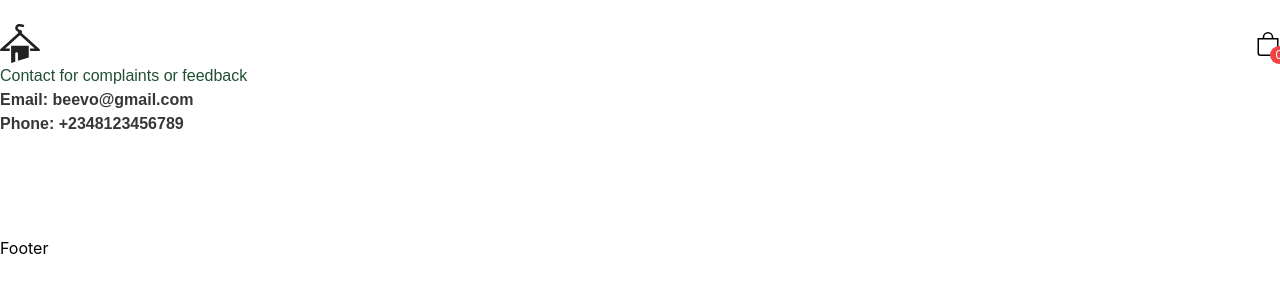
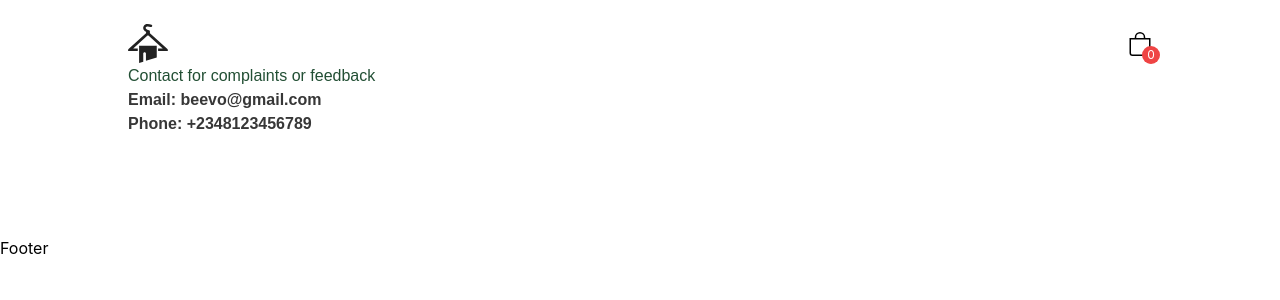
Before and after one commit to BetsyArinze/beevo-fashion, a React (Create React App) app: page /pages/Contact.js in a window 1280 px wide. Shown: the top 300 px of the page. Built offline with nearby package versions, Linux system fonts and the light colour scheme; no server answers.

Commit message:
Update Sidebar

```diff
--- /dev/null
+++ b/src/components/Hero.js
@@ -0,0 +1,10 @@
+import React from "react";
+
+import WomanImg from '../assets/images/woman_hero.png'
+import { Link } from "react-router-dom";
+
+const Hero = () => {
+    return <div>Hero</div>
+};
+
+export default Hero;
--- a/src/components/Sidebar.js
+++ b/src/components/Sidebar.js
@@ -28,21 +28,33 @@ const Sidebar = () => {
             <IoMdArrowForward className='text-2xl' />
           </div>
         </div>
-        <div className="flex flex-col gap-y-2 h-[520px] lg:h-[640px] overflow-y-auto overflow-x-hidden border-b">{cart.map(item => {
+        <div className="flex flex-col gap-y-2 h-[60%] lg:h-[50%] overflow-y-auto
+          overflow-x-hidden border-b">
+          {cart.map(item => {
           return <CartItem item={item} key={item.id} />;
-        })}</div>
+        })}
+        </div>
         <div className="flex flex-col gap-y-3 py-4 mt-4">
           <div className="flex w-full justify-between items-center">
-            {/* total */}
-            <div className="uppercase font-semibold">
-              <span className="mr-2">Total:</span>$ {parseFloat(total).toFixed(2)}
+            <div>
+              {/* total */}
+              <div className="uppercase font-semibold">
+                <span className="mr-2">Total:</span>$ {parseFloat(total).toFixed(2)}
+              </div>
             </div>
             {/* clear cart icon */}
-            <div onClick={clearCart} className="cursor-pointer py-4 bg-red-500 text-white w-12 h-12 flex
+            <div onClick={clearCart}
+            className="cursor-pointer py-4 bg-red-500 text-white w-12 h-12 flex
               justify-center items-center text-xl">
               <FiTrash2 />
             </div>
           </div>
+          <Link to='/' className="bg-gray-200 flex p-4 justify-center items-center text-primary w-full font-medium">
+            View Cart
+          </Link>
+          <Link to='/' className="bg-primary flex p-4 justify-center items-center text-white w-full font-medium">
+            Checkout
+          </Link>
         </div>
       </div>
     );
--- a/src/index.js
+++ b/src/index.js
@@ -1,6 +1,6 @@
 import React, { Component } from 'react';
 import ReactDOM from 'react-dom/client';
-import './assets/css/index.css';
+import './index.css';
 import App from './App';
 import reportWebVitals from './reportWebVitals';
 
--- a/src/pages/Home.js
+++ b/src/pages/Home.js
@@ -6,6 +6,7 @@ import { ProductContext } from '../contexts/ProductContext';
 import { FaArrowRight } from 'react-icons/fa';
 // import components
 import Product from '../components/Product';
+import Hero from '../components/Hero'
 
 
 const Home = () => {
@@ -26,6 +27,7 @@ const Home = () => {
 
     return (
     <div>
+        <Hero />
         <section className='py-16'>
             <div className='container mx-auto'>
                 <div className='mb-16'>
--- a/tailwind.config.js
+++ b/tailwind.config.js
@@ -1,10 +1,41 @@
 /** @type {import('tailwindcss').Config} */
+// module.exports = {
+//   content: [
+//     "./src/**/*.{js,jsx,ts,tsx}",
+//   ],
+//   theme: {
+//     extend: {},
+//   },
+//   plugins: [],
+// }
+
 module.exports = {
-  content: [
-    "./src/**/*.{js,jsx,ts,tsx}",
-  ],
+  content: ['./src/**/*.{js,jsx,ts,tsx}'],
   theme: {
-    extend: {},
+    fontFamily: {
+      primary: 'Poppins',
+    },
+    container: {
+      padding: {
+        DEFAULT: '30px',
+        lg: '0',
+      },
+    },
+    screens: {
+      sm: '640px',
+      md: '768px',
+      lg: '1024px',
+      xl: '1440px',
+    },
+    extend: {
+      colors: {
+        primary: '#222222',
+        secondary: '#F5E6E0',
+      },
+      backgroundImage: {
+        hero: "url('./assets/images/bg_hero.svg')",
+      },
+    },
   },
   plugins: [],
-}
+};
```
Also changed, not shown: src/index.css (renamed from src/assets/css/index.css).
